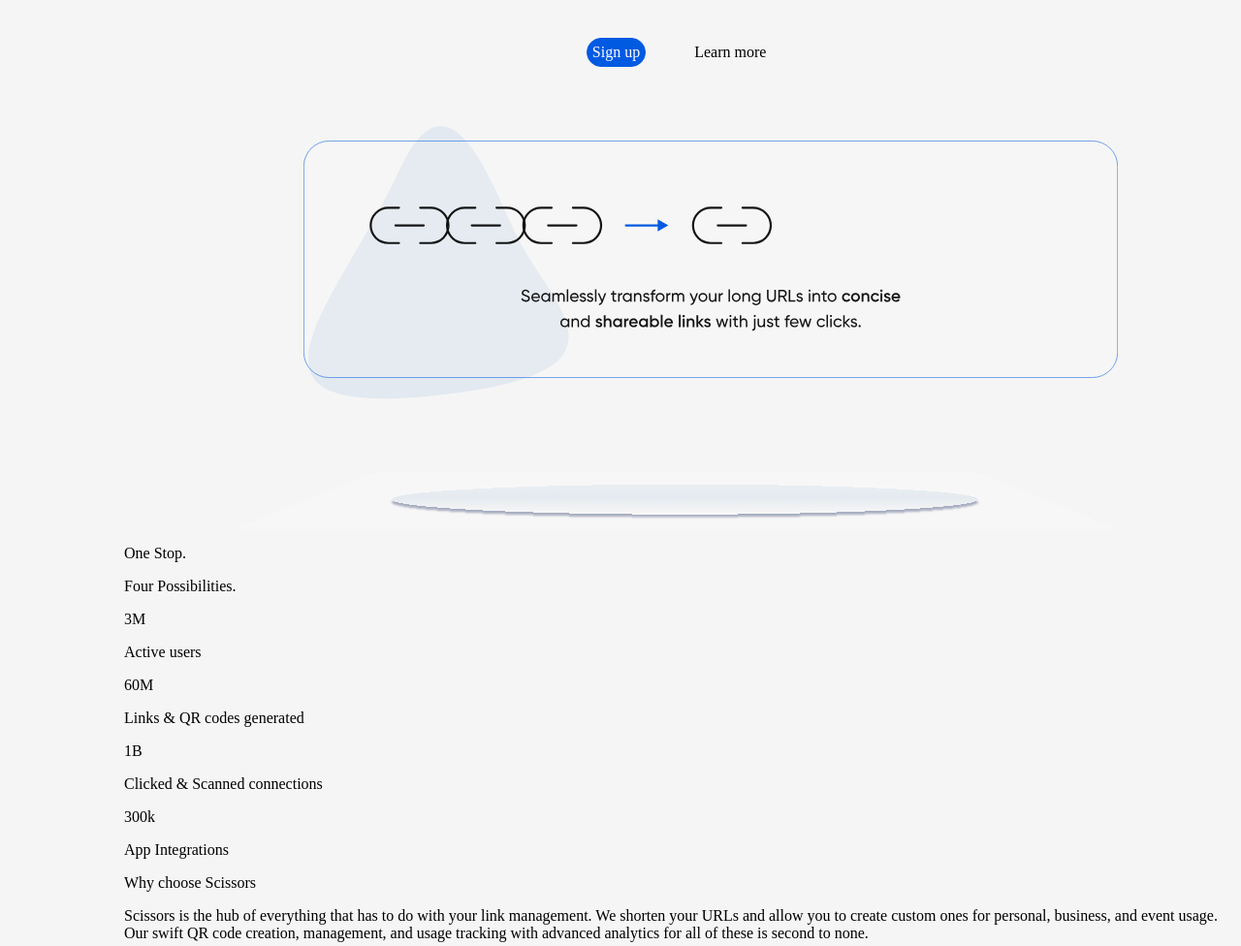
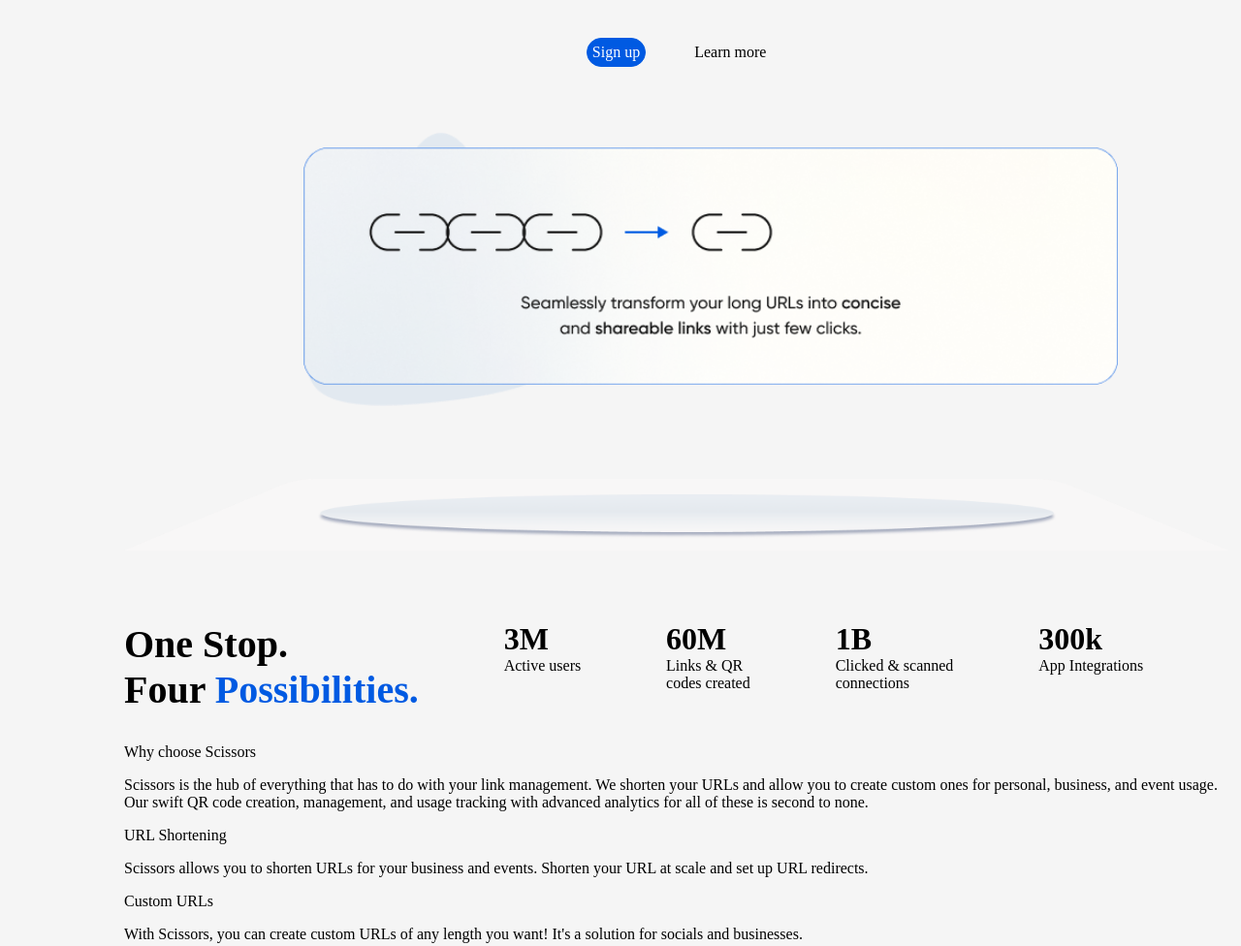
Before and after one commit to globalsmile/AltSchool_of_Engineering_v2_First_Semester_Assignment_Submission, a plain HTML site: page index.html in a window 1280 px wide. Shown: the part 360-1336 px from the top of the page at 97% size. Drawn offline with nearby package versions, Linux system fonts and the light colour scheme; a web font is replaced by a local one.

Commit message:
body>main>section.second-section>div.up-content

```diff
--- a/assets/css/index.css
+++ b/assets/css/index.css
@@ -6,6 +6,9 @@
   --font-type: Gilroy-medium;
   --bgc: #f5f5f5;
   --pos: center;
+  --posit: relative;
+  --fwrap: wrap;
+  --flex: flex;
 }
 body {
   overflow-x: hidden;
@@ -20,8 +23,8 @@ a {
 }
 nav > ul {
   list-style: none;
-  display: flex;
-  flex-wrap: wrap;
+  display: var(--flex);
+  flex-wrap: var(--fwrap);
   padding: 0;
   margin: 0;
   font-size: 18px;
@@ -39,8 +42,8 @@ nav > ul {
   grid-area: nav-2;
 }
 
-.sciss {
-  position: relative;
+.layout > header > div.logo > a.logo-link > img.sciss {
+  position: var(--posit);
   bottom: 5px;
 }
 .try-button {
@@ -69,20 +72,20 @@ p.optimize {
 }
 p.personalize {
   font-size: 18px;
-  margin-left: 22%;
-  margin-right: 22%;
+  margin-left: 18%;
+  margin-right: 18%;
   text-align: var(--pos);
 }
 .layout > main > section > div.image,
 .layout > main > section > div.closure,
 .layout > main > section > div.center-img {
-  display: flex;
-  flex-wrap: wrap;
+  display: var(--flex);
+  flex-wrap: var(--fwrap);
   justify-content: var(--pos);
-  align-items: center;
+  align-items: var(--pos);
 }
 .layout > main > section > div.image {
-  position: relative;
+  position: var(--posit);
   top: -55px;
   right: -10px;
 }
@@ -90,11 +93,43 @@ p.personalize {
   gap: 50px;
   padding-top: 30px;
 }
-.layout > main > section > div.center-img > img.frame,
+.layout > main > section > div.center-img > img.frame {
+  width: 80%;
+}
 .layout > main > section > div.center-img > img.oval {
-  width: 80%;
+  width: 100%;
 }
 
 .layout > main > section > div.center-img > img.frame {
-  padding-top: 50px;
+  margin-top: 5%;
 }
+
+.layout > main > section > div.up-content {
+  display: grid;
+  grid-template-areas: "one-stop m-3 m-60 b-1 k-300";
+  margin-top: 5%;
+}
+.layout > main > section > div.up-content > div.one-stop {
+  grid-area: one-stop;
+}
+.layout > main > section > div.up-content > div.m-3 {
+  grid-area: m-3;
+}
+.layout > main > section > div.up-content > div.m-60 {
+  grid-area: m-60;
+}
+.layout > main > section > div.up-content > div.b-1 {
+  grid-area: b-1;
+}
+.layout > main > section > div.up-content > div.k-300 {
+  grid-area: k-300;
+}
+
+.layout > main > section > div.up-content > p.one-stop > span {
+  font-size: 40px;
+  font-weight: 900;
+}
+.layout > main > section > div.up-content > p > span {
+  font-size: 32px;
+  font-weight: 600;
+}
--- a/index.html
+++ b/index.html
@@ -5,6 +5,14 @@
     <meta http-equiv="X-UA-Compatible" content="IE=edge" />
     <meta name="viewport" content="width=device-width, initial-scale=1.0" />
     <link rel="stylesheet" href="./assets/css/index.css" />
+    <link
+      href="https://fonts.cdnfonts.com/css/gilroy-bold?styles=20876,20877,20878,20879,20880"
+      rel="stylesheet"
+    />
+    <link
+      rel="stylesheet"
+      href="https://cdn.jsdelivr.net/npm/swiper@10/swiper-bundle.min.css"
+    />
     <title>
       AltSchool of Engineering v2 First Semester Assignment Submission
     </title>
@@ -84,22 +92,31 @@
             <a href="#" class="login-button" id="learn-more">Learn more</a>
           </div>
           <div class="center-img">
-            <img src="./assets/img/Group 2.svg" alt="" class="frame" />
-            <img src="./assets/img/Group 3.svg" alt="" class="oval" />
+            <img src="./assets/img/Group 2 (2).png" alt="" class="frame" />
+            <img src="./assets/img/Group 3 (1).png" alt="" class="oval" />
           </div>
         </section>
         <section class="second-section">
           <div class="up-content">
-            <p>One Stop.</p>
-            <p>Four <span>Possibilities.</span></p>
-            <p>3M</p>
-            <p>Active users</p>
-            <p>60M</p>
-            <p>Links & QR codes generated</p>
-            <p>1B</p>
-            <p>Clicked & Scanned connections</p>
-            <p>300k</p>
-            <p>App Integrations</p>
+            <p class="one-stop">
+              <span class="bold">One Stop. <br />Four </span>
+              <span style="color: #005ae2">Possibilities.</span>
+            </p>
+            <p class="m-3"><span class="bold"> 3M </span><br />Active users</p>
+            <p class="m-60">
+              <span class="bold">60M </span><br />
+              Links & QR <br />
+              codes created
+            </p>
+            <p class="b-1">
+              <span class="bold">1B </span><br />
+              Clicked & scanned <br />
+              connections
+            </p>
+            <p class="k-300">
+              <span class="bold">300k </span><br />
+              App Integrations
+            </p>
           </div>
           <div class="down-content">
             <p>Why choose <span>Scissors</span></p>
```
Also changed, not shown: assets/img/Group 2 (2).png (added), assets/img/Group 3 (1).png (added).
